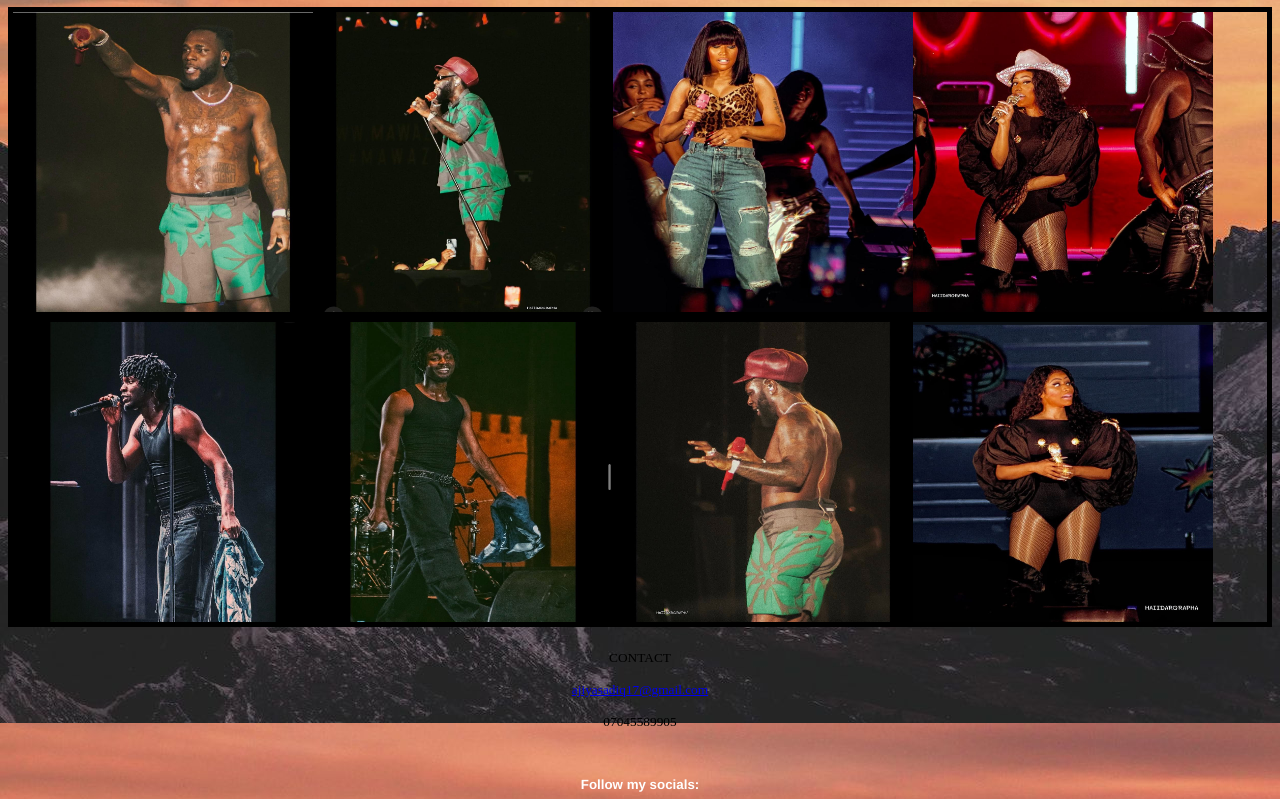
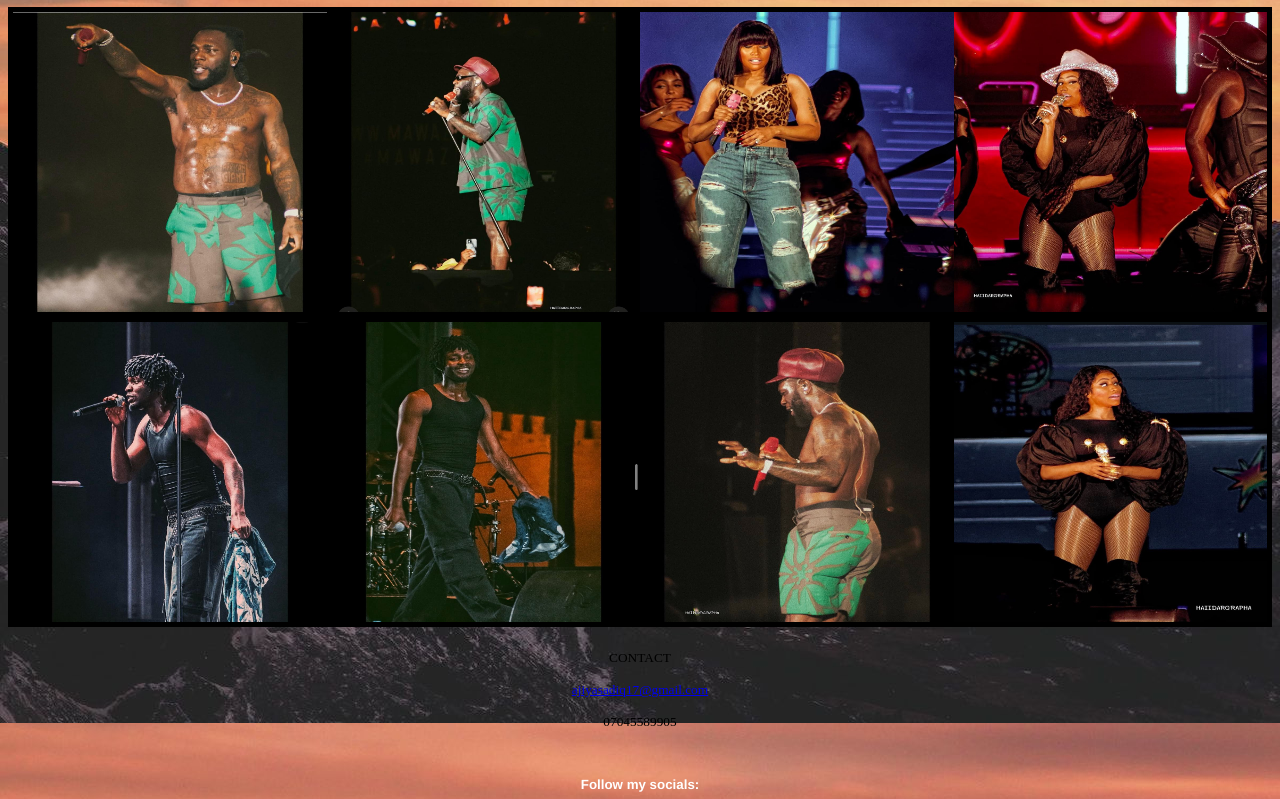
Before and after one commit to ajiyasadiq/north, a plain HTML site: page concert.html in a window 1280 px wide. Shown: the part 277-1076 px from the top of the page. Drawn offline with Linux system fonts and the light colour scheme.

Commit message:
added flex grow and flex shrink

```diff
--- a/concert.html
+++ b/concert.html
@@ -17,9 +17,11 @@
       a:hover {
         color: blue;
       }
-      img {
-        width: 150px;
-        height: 150px;
+      .be {
+        width: 300px;
+        height: 300px;
+        flex-grow: 2;
+        flex-shrink: 1;
       }
       h1 {
         text-align: center;
@@ -27,9 +29,9 @@
         font-style: oblique;
         font-weight: 600;
       }
-      .as {
-        width: 300px;
-        height: 300px;
+      #as {
+        width: 150px;
+        height: 150px;
       }
       #deux {
         text-align: center;
@@ -58,24 +60,24 @@
   <body style="background-image: url(photos/brown.jpg)">
     <main>
       <p id="text">
-        <a class="menu" href="index.html">Home Q &nbsp;&nbsp;&nbsp;</a>
+        <a class="menu" href="index.html">Home &nbsp;&nbsp;&nbsp;</a>
         <a class="menu" href="bookme.html"> Booking &nbsp;&nbsp;&nbsp; </a>
         <a class="menu" href="concert.html">Concert &nbsp; &nbsp;&nbsp;</a>
         <a class="menu" href="lifestyle.html">Lifestyle</a>
       </p>
-      <img src="photos/logo.jpg" />
+      <img id="as" src="photos/logo.jpg" />
       <h1>CONCERT</h1>
       <div>
-        <img class="as" src="photos/burna1.jpg" />
-        <img class="as" src="photos/burna2.jpg" />
-        <img class="as" src="photos/nicki.jpg" />
-        <img class="as" src="photos/nicki2.jpg" />
+        <img class="be" src="photos/burna1.jpg" />
+        <img class="be" src="photos/burna2.jpg" />
+        <img class="be" src="photos/nicki.jpg" />
+        <img class="be" src="photos/nicki2.jpg" />
       </div>
       <div>
-        <img class="as" src="photos/omahlay.jpg" />
-        <img class="as" src="photos/layyy.jpg" />
-        <img class="as" src="photos/burna3.jpg" />
-        <img class="as" src="photos/nicki3.jpg" />
+        <img class="be" src="photos/omahlay.jpg" />
+        <img class="be" src="photos/layyy.jpg" />
+        <img class="be" src="photos/burna3.jpg" />
+        <img class="be" src="photos/nicki3.jpg" />
       </div>
     </main>
     <footer>
```
